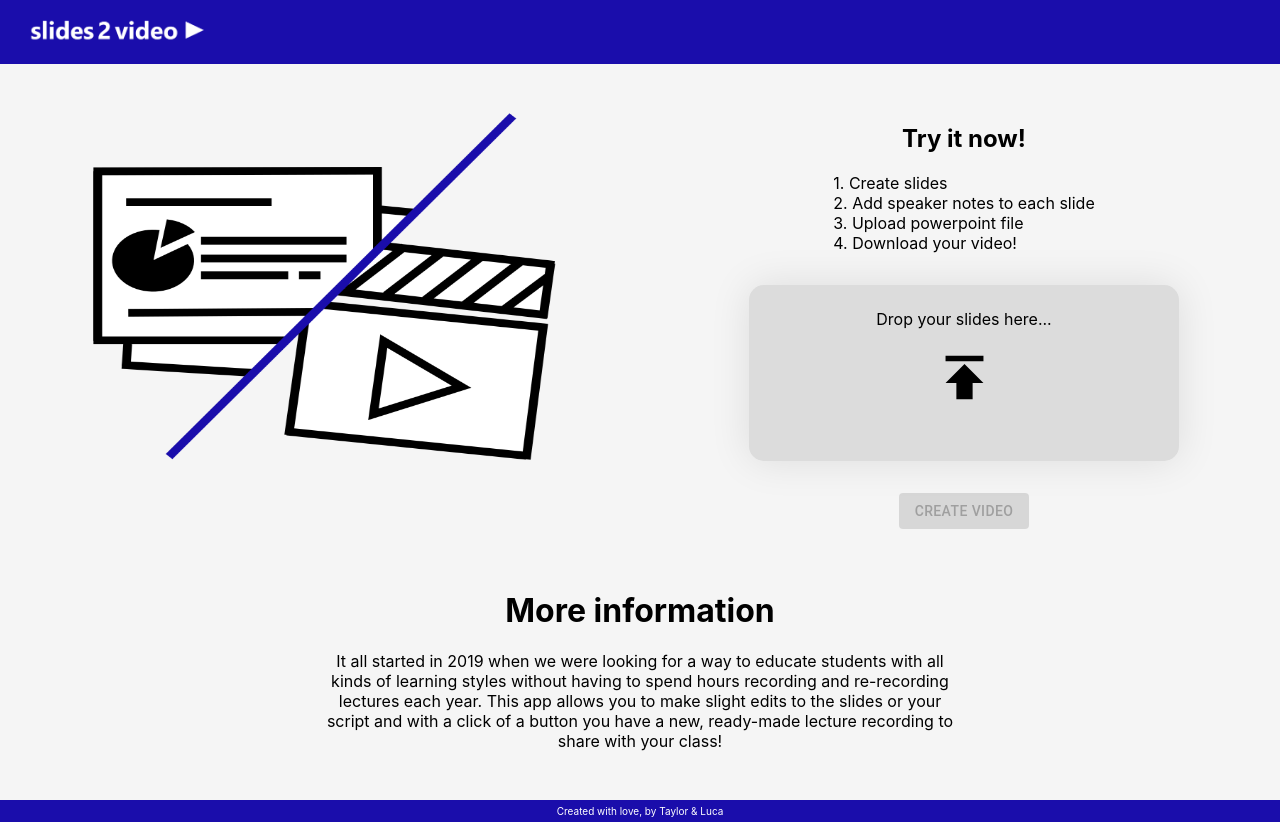
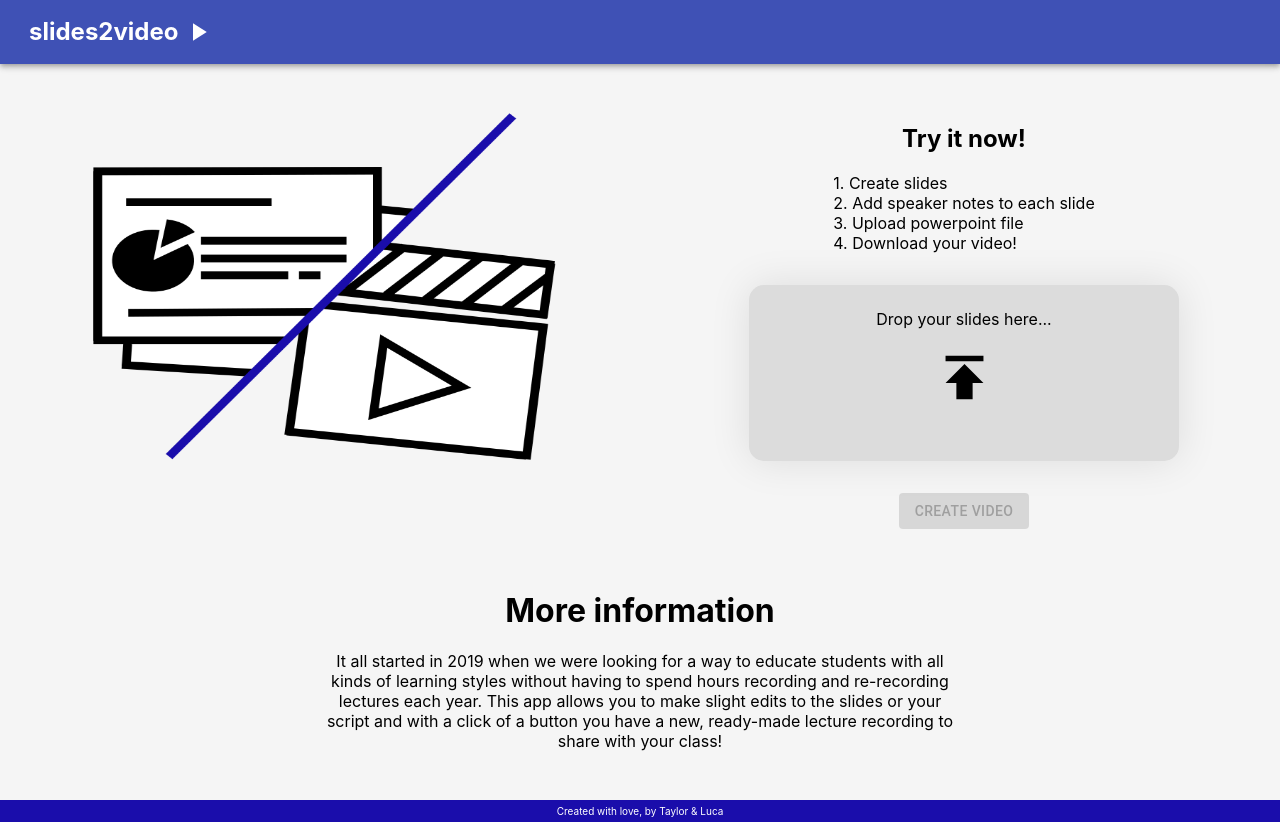
Before and after one commit to taylor-mccants/slides2video, a React (Create React App) app: page / in a window 1280 px wide. Built offline with nearby package versions, Linux system fonts and the light colour scheme.

Commit message:
used AppBar for header

```diff
--- a/src/components/Header.js
+++ b/src/components/Header.js
@@ -1,40 +1,34 @@
-import React, { Component } from "react";
-import styled from "styled-components";
+import React from 'react';
+import {makeStyles} from '@material-ui/core/styles';
+import AppBar from '@material-ui/core/AppBar';
+import Toolbar from '@material-ui/core/Toolbar';
 import PlayArrowIcon from '@material-ui/icons/PlayArrow';
-import logo from "../views/slides2video_logo.png";
 
-export const HeaderContainer = styled.div`
-  display: inline-block;
-  width: 100%;
-  background-color: #1a0dab;
-  color: white;
-  height: 4em;
-`;
+const useStyles = makeStyles((theme) => ({
+    root: {
+        flexGrow: 1,
+    },
+    menuButton: {
+        marginRight: theme.spacing(2),
+    },
+    title: {
+        textAlign: 'Left',
+        margin: 5,
+        minHeight: 30,
+    },
+}));
 
-export const LogoContainer = styled.div`
-    text-align: left;
-    margin-left: 1em;
-    margin-top: 0.5em;
-    margin-bottom: 0.5em;
-`;
+export default function Header() {
+    const classes = useStyles();
 
-export const MenuContainer = styled.div`
-    text-align: right;
-`;
-
-class Header extends Component {
-
-    render() {
-        return (
-            <HeaderContainer>
-                <LogoContainer>
-                    <img src={logo} width={'15%'}/>
-                </LogoContainer>
-                <MenuContainer>
-                </MenuContainer>
-            </HeaderContainer>
-        )
-    }
+    return (
+        <div className={classes.root}>
+            <AppBar position="static">
+                <Toolbar>
+                    <h2 className={classes.title}>slides2video</h2>
+                    <PlayArrowIcon style={{fontSize: 30}}/>
+                </Toolbar>
+            </AppBar>
+        </div>
+    );
 }
-
-export default Header;
```
